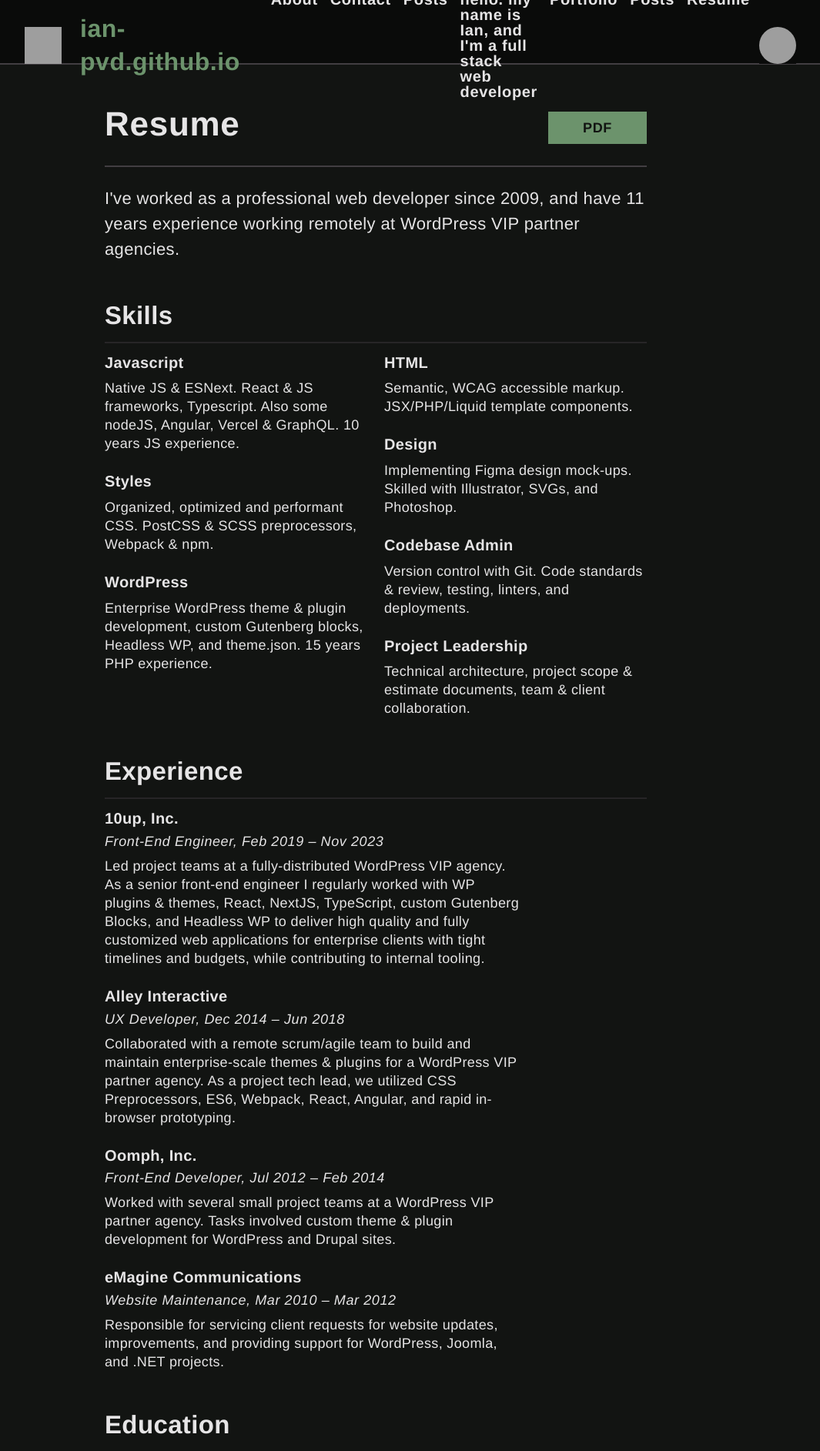
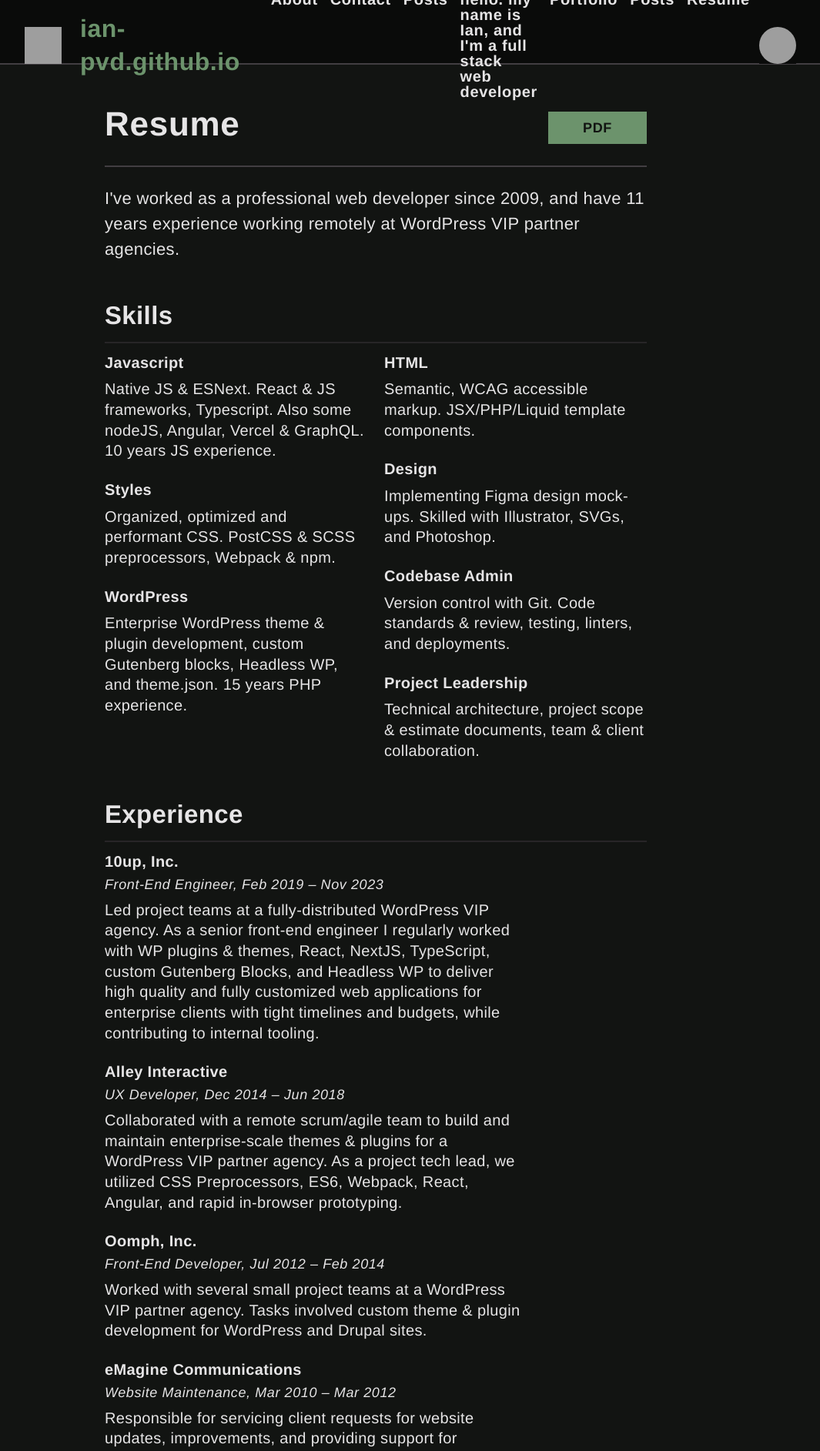
Before and after one commit to ian-pvd/ian-pvd.github.io, a Jekyll site: the page built from resume.md, in a window 1280 px wide. Shown: the top 1885 px of the page at 77% size, without its empty margins (152-1217 px from the left). Built offline with Jekyll 4.4.1, drawn with Linux system fonts in a browser that asks for light colours; grey boxes are pictures that could not be loaded.

Commit message:
fix increase font sizes on desktop

```diff
--- a/_sass/layouts/resume.scss
+++ b/_sass/layouts/resume.scss
@@ -71,6 +71,10 @@
 		font-size: var(--fs-small);
 		line-height: var(--lh-medium);
 		margin-bottom: var(--space-small);
+
+		@media #{$desktop} {
+			font-size: var(--fs-medium);
+		}
 	}
 }
 
@@ -87,6 +91,10 @@
 		font-size: var(--fs-small);
 		line-height: var(--lh-medium);
 		max-width: 34rem;
+
+		@media #{$desktop} {
+			font-size: var(--fs-medium);
+		}
 	}
 
 	& em {
```
